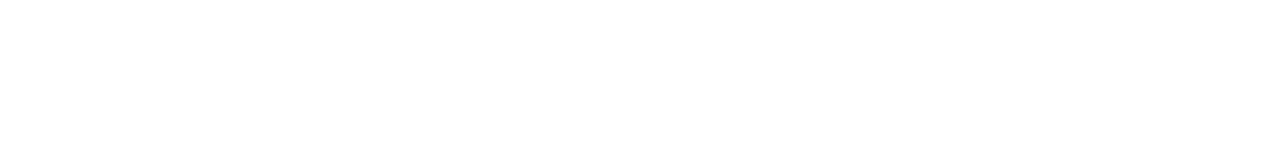
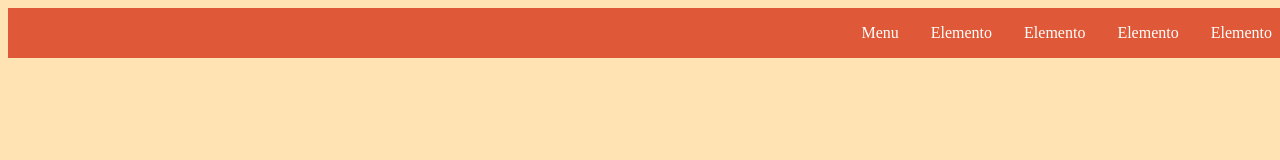
Before and after one commit to flor1706/Practica7, a plain HTML site: page Florencia.Pereyra.TP7.html in a window 1280 px wide. Drawn offline with Linux system fonts and the light colour scheme.

Commit message:
Programacion Newton

```diff
--- a/Florecia.Pereyra.TP7.css
+++ b/Florecia.Pereyra.TP7.css
@@ -0,0 +1,38 @@
+body {
+  width: 100%;
+  background-color: rgb(255, 227, 179);
+}
+
+img {}
+
+
+.menu {
+  background-color: rgb(223, 88, 55);
+  display: flex;
+  justify-content: space-between;
+
+}
+
+ul {
+  list-style-type: none;
+  margin: 0;
+  padding: 0;
+  overflow: hidden;
+  background-color: 223, 88, 55;
+  display: flex;
+}
+
+a {
+  display: block;
+  color: white;
+  padding: 16px;
+  text-decoration: none;
+}
+
+a:hover {
+  background-color: lawngreen;
+}
+
+.ul1{
+  float: left;
+}
--- a/Florencia.Pereyra.TP7.html
+++ b/Florencia.Pereyra.TP7.html
@@ -6,9 +6,27 @@
     <meta http-equiv="X-UA-Compatible" content="IE=edge">
     <meta name="viewport" content="width=device-width, initial-scale=1.0">
     <title>Document</title>
+    <link rel="stylesheet" href="Florecia.Pereyra.TP7.css">
 </head>
 
 <body>
+    <header>
+        <div class="menu">
+            <img src="" alt="">
+            <nav>
+                <ul class="ul1">
+                    <li><a href="#">Menu</a></li>
+                    <li><a href="#">Elemento</a></li>
+                    <li><a href="#">Elemento</a></li>
+                </ul>
+                <ul class="ul2">
+                    <li><a href="#">Elemento</a></li>
+                    <li><a href="#">Elemento</a></li>
+                </ul>
+            </nav>
+        </div>
+    </header>
+
 
 </body>
 
```
Also changed, not shown: 1 other file.
